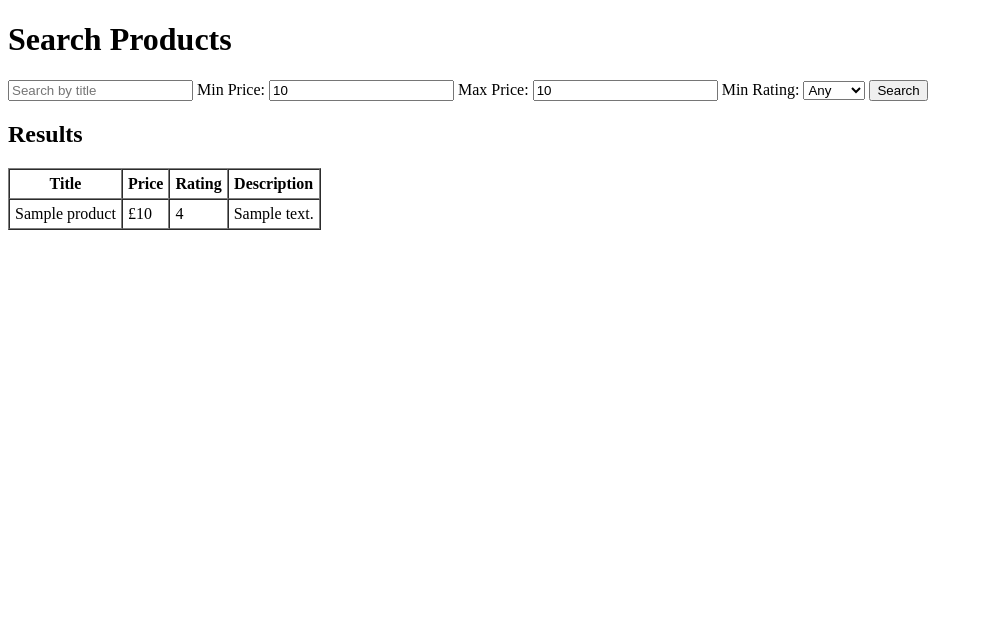
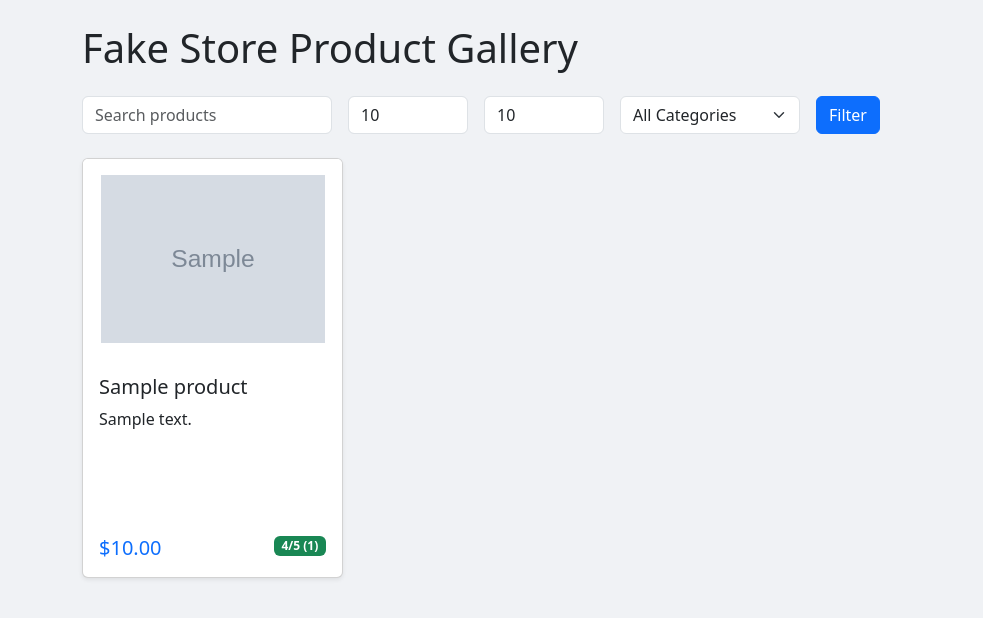
Before and after one commit to CJVarsha/cantilever_task_1, a Flask app: template templates/index.html in a window 1280 px wide. Shown: the top 618 px of the page, without its empty margins (0-983 px from the left). Run offline with Flask 3, Linux system fonts and the light colour scheme; the template is opened without the code that fills it: most values are stand-ins (such as "Sample title", 1, 10 or a date in 2020); grey boxes marked "Sample" are stand-in pictures; parts of the project's set-up code (start-up, migrations or seed data) failed here and were passed over.

Commit message:
Updated project to use Fake Store API with enhanced UI

```diff
--- a/app.py
+++ b/app.py
@@ -1,56 +1,58 @@
 from flask import Flask, render_template, request
-import pandas as pd
+import requests
 
 app = Flask(__name__)
-df = pd.read_excel('products.xlsx')
 
-# Clean price and map rating for filtering
-df['Price'] = df['Price'].str.replace('£', '').astype(float)
-rating_map = {'One': 1, 'Two': 2, 'Three': 3, 'Four': 4, 'Five': 5}
-df['RatingNum'] = df['Rating'].map(rating_map)
+API_URL = "https://fakestoreapi.com/products"
 
 @app.route('/', methods=['GET', 'POST'])
 def home():
-    results = df
-    query = ''
-    min_price = ''
-    max_price = ''
-    min_rating = ''
+    # Fetch all products from API
+    response = requests.get(API_URL)
+    products = response.json()
 
-    if request.method == 'POST':
-        query = request.form.get('query', '').lower()
-        min_price = request.form.get('min_price', '')
-        max_price = request.form.get('max_price', '')
-        min_rating = request.form.get('min_rating', '')
+    query = request.form.get('query', '').lower() if request.method == 'POST' else ''
+    min_price = request.form.get('min_price', '') if request.method == 'POST' else ''
+    max_price = request.form.get('max_price', '') if request.method == 'POST' else ''
+    category = request.form.get('category', '') if request.method == 'POST' else ''
 
-        results = df
+    filtered = products
 
-        if query:
-            results = results[results['Title'].str.lower().str.contains(query)]
+    # Filter by search keyword in title or description
+    if query:
+        filtered = [p for p in filtered if query in p['title'].lower() or query in p['description'].lower()]
 
-        if min_price:
-            try:
-                min_price_val = float(min_price)
-                results = results[results['Price'] >= min_price_val]
-            except ValueError:
-                pass
+    # Filter by minimum price
+    if min_price:
+        try:
+            min_price_val = float(min_price)
+            filtered = [p for p in filtered if p['price'] >= min_price_val]
+        except ValueError:
+            pass
 
-        if max_price:
-            try:
-                max_price_val = float(max_price)
-                results = results[results['Price'] <= max_price_val]
-            except ValueError:
-                pass
+    # Filter by maximum price
+    if max_price:
+        try:
+            max_price_val = float(max_price)
+            filtered = [p for p in filtered if p['price'] <= max_price_val]
+        except ValueError:
+            pass
 
-        if min_rating:
-            try:
-                min_rating_val = int(min_rating)
-                results = results[results['RatingNum'] >= min_rating_val]
-            except ValueError:
-                pass
+    # Filter by category
+    if category and category != 'all':
+        filtered = [p for p in filtered if p['category'] == category]
 
-    return render_template('index.html', products=results.to_dict(orient='records'),
-                           query=query, min_price=min_price, max_price=max_price, min_rating=min_rating)
+    # Get unique categories for filter dropdown
+    categories = list(set(p['category'] for p in products))
+    categories.sort()
+
+    return render_template('index.html',
+                           products=filtered,
+                           query=query,
+                           min_price=min_price,
+                           max_price=max_price,
+                           category=category,
+                           categories=categories)
 
 if __name__ == '__main__':
     app.run(debug=True)
--- a/templates/index.html
+++ b/templates/index.html
@@ -1,39 +1,46 @@
 <!DOCTYPE html>
 <html>
 <head>
-    <title>Product Search</title>
+    <title>Fake Store Products</title>
+    <link href="https://cdn.jsdelivr.net/npm/bootstrap@5.3.0/dist/css/bootstrap.min.css" rel="stylesheet">
+    <style>
+        body { background: #f0f2f5; }
+        .card-img-top { height: 200px; object-fit: contain; background: #fff; }
+        .card { min-height: 420px; }
+    </style>
 </head>
 <body>
-    <h1>Search Products</h1>
-    <form method="post">
-        <input type="text" name="query" placeholder="Search by title" value="{{ query }}">
-
-        Min Price: <input type="number" step="0.01" name="min_price" placeholder="Min price" value="{{ min_price }}">
-        Max Price: <input type="number" step="0.01" name="max_price" placeholder="Max price" value="{{ max_price }}">
-
-        Min Rating:
-        <select name="min_rating">
-            <option value="" {% if min_rating == '' %}selected{% endif %}>Any</option>
-            <option value="1" {% if min_rating == '1' %}selected{% endif %}>1 star</option>
-            <option value="2" {% if min_rating == '2' %}selected{% endif %}>2 stars</option>
-            <option value="3" {% if min_rating == '3' %}selected{% endif %}>3 stars</option>
-            <option value="4" {% if min_rating == '4' %}selected{% endif %}>4 stars</option>
-            <option value="5" {% if min_rating == '5' %}selected{% endif %}>5 stars</option>
+<div class="container mt-4">
+    <h1 class="mb-4">Fake Store Product Gallery</h1>
+    <form method="post" class="mb-4 d-flex flex-wrap gap-3 align-items-center">
+        <input type="text" name="query" class="form-control" style="width:250px" placeholder="Search products" value="{{ query }}">
+        <input type="number" step="0.01" min="0" name="min_price" class="form-control" style="width:120px" placeholder="Min price" value="{{ min_price }}">
+        <input type="number" step="0.01" min="0" name="max_price" class="form-control" style="width:120px" placeholder="Max price" value="{{ max_price }}">
+        <select name="category" class="form-select" style="width:180px">
+            <option value="all" {% if category == 'all' or not category %}selected{% endif %}>All Categories</option>
+            {% for cat in categories %}
+                <option value="{{ cat }}" {% if category == cat %}selected{% endif %}>{{ cat.title() }}</option>
+            {% endfor %}
         </select>
-
-        <button type="submit">Search</button>
+        <button type="submit" class="btn btn-primary">Filter</button>
     </form>
-    <h2>Results</h2>
-    <table border="1" cellpadding="5" cellspacing="0">
-        <tr><th>Title</th><th>Price</th><th>Rating</th><th>Description</th></tr>
+    <div class="row">
         {% for product in products %}
-        <tr>
-            <td>{{ product['Title'] }}</td>
-            <td>£{{ product['Price'] }}</td>
-            <td>{{ product['Rating'] }}</td>
-            <td>{{ product['Description'] }}</td>
-        </tr>
+        <div class="col-md-3 mb-4">
+            <div class="card h-100 shadow-sm">
+                <img src="{{ product.image }}" class="card-img-top p-3" alt="{{ product.title }}">
+                <div class="card-body d-flex flex-column">
+                    <h5 class="card-title">{{ product.title }}</h5>
+                    <p class="card-text text-truncate" style="max-height: 70px; overflow: hidden;">{{ product.description }}</p>
+                    <div class="mt-auto">
+                        <strong class="h5 text-primary">${{ "%.2f"|format(product.price) }}</strong>
+                        <span class="float-end badge bg-success">{{ product.rating.rate }}/5 ({{ product.rating.count }})</span>
+                    </div>
+                </div>
+            </div>
+        </div>
         {% endfor %}
-    </table>
+    </div>
+</div>
 </body>
 </html>
```
Also changed, not shown: scraper.py (+27 -20 lines), static/images/product_0.jpg (added), static/images/product_1.jpg (added), static/images/product_2.jpg (added), static/images/product_3.jpg (added), static/images/product_4.jpg (added), static/images/product_5.jpg (added), 2 other files.
